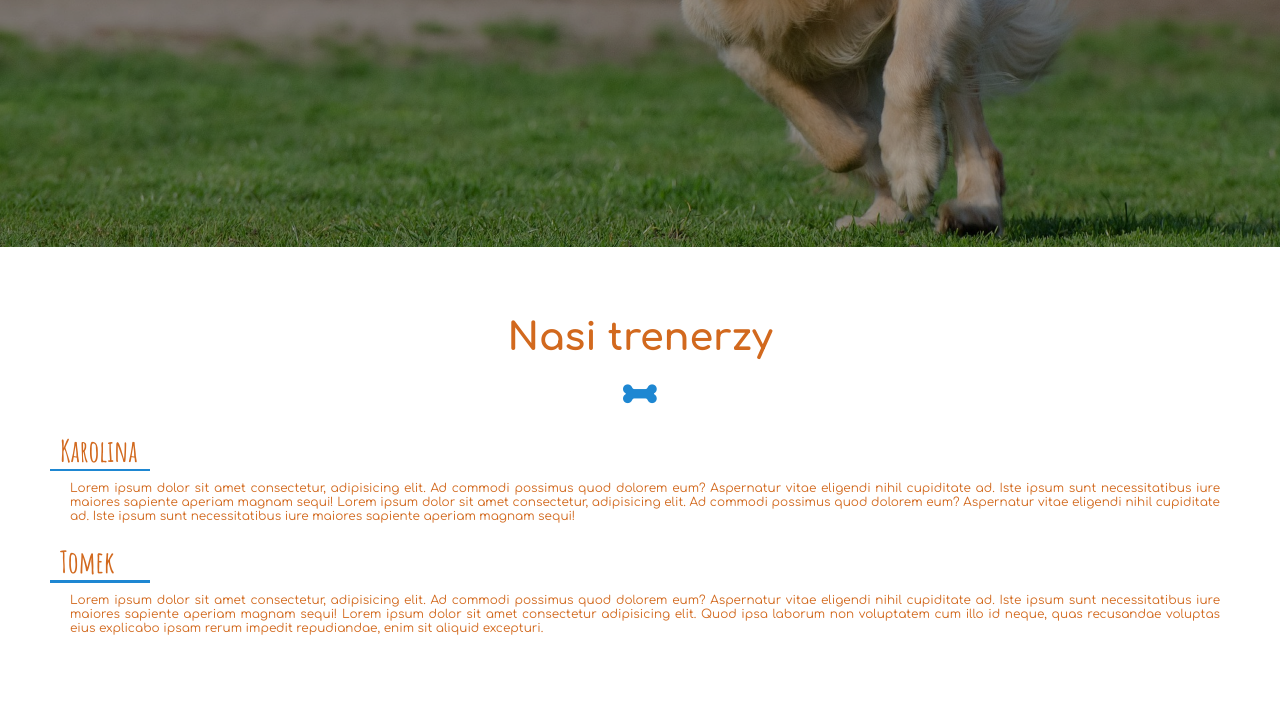
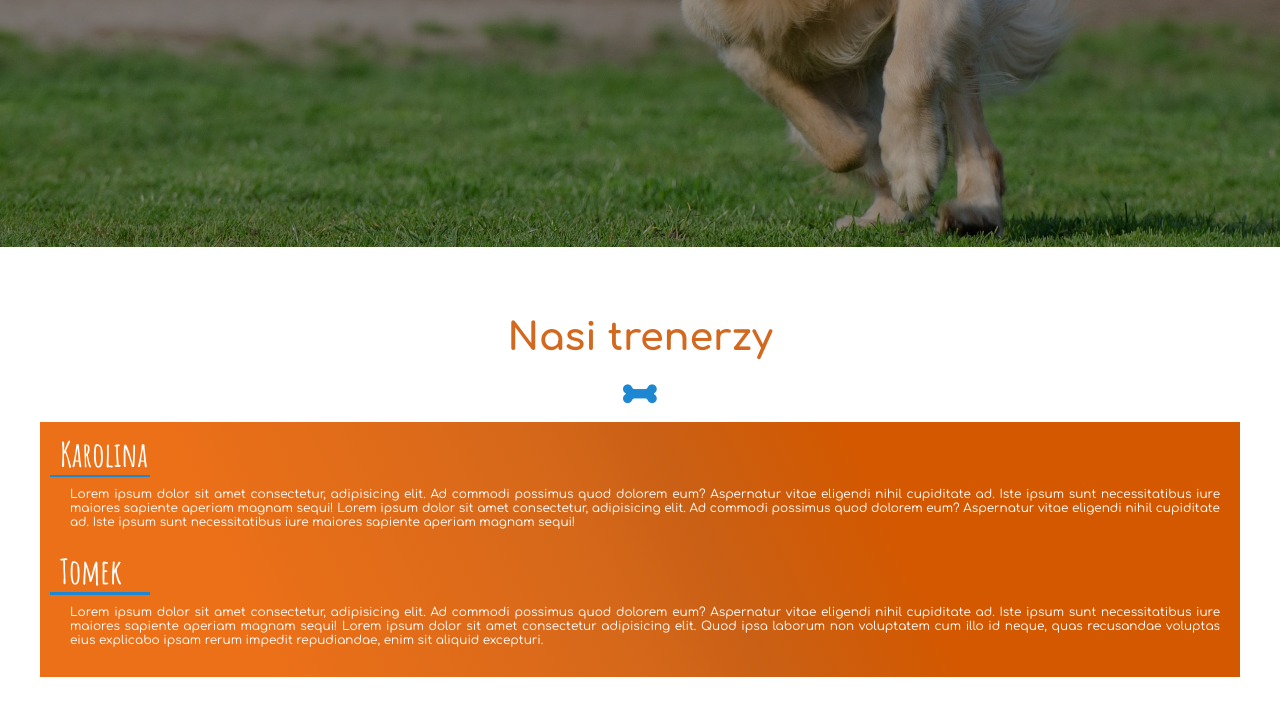
Before and after one commit to Grzegorz1992/DogCoachPage, a website built with Vite: page src/index.html in a window 1280 px wide. Shown: the part 553-1268 px from the top of the page. Built offline with nearby package versions, Linux system fonts and the light colour scheme.

Commit message:
added background colo for about-us-list element

```diff
--- a/src/style.scss
+++ b/src/style.scss
@@ -280,9 +280,10 @@ body {
 
 .about-us-section {
 	background: $pure-white;
-	color: $main-color;
+	color: $pure-white;
 
 	.about-us-title {
+		color: $main-color;
 		padding: 1rem;
 		font-size: 3.8rem;
 		font-weight: bold;
@@ -299,10 +300,12 @@ body {
 	.about-us-list {
 		padding: 1rem;
 		list-style: none;
+		background: $main-gradient;
+
 
 		.coach-name {
 			padding: 1rem;
-			font-size: 3rem;
+			font-size: 3.4rem;
 			font-weight: bold;
 			font-family: "Amatic SC", sans-serif;
 		}
@@ -317,7 +320,7 @@ body {
 			padding: 1rem 1rem 2rem 2rem;
 			text-align: justify;
 			font-size: 1.2rem;
-			background-color: $main-gradient;
+
 		}
 	}
 }
```
